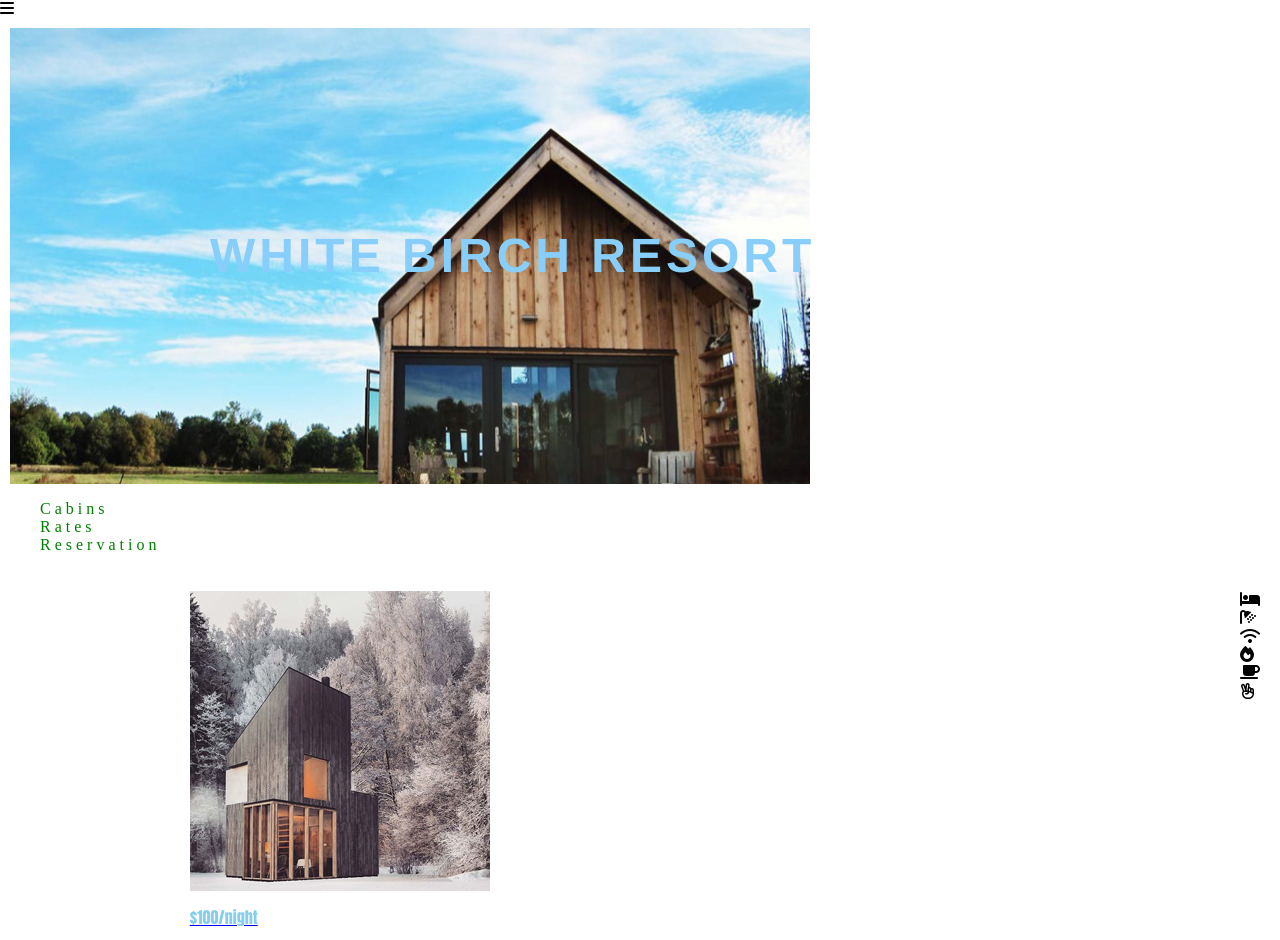
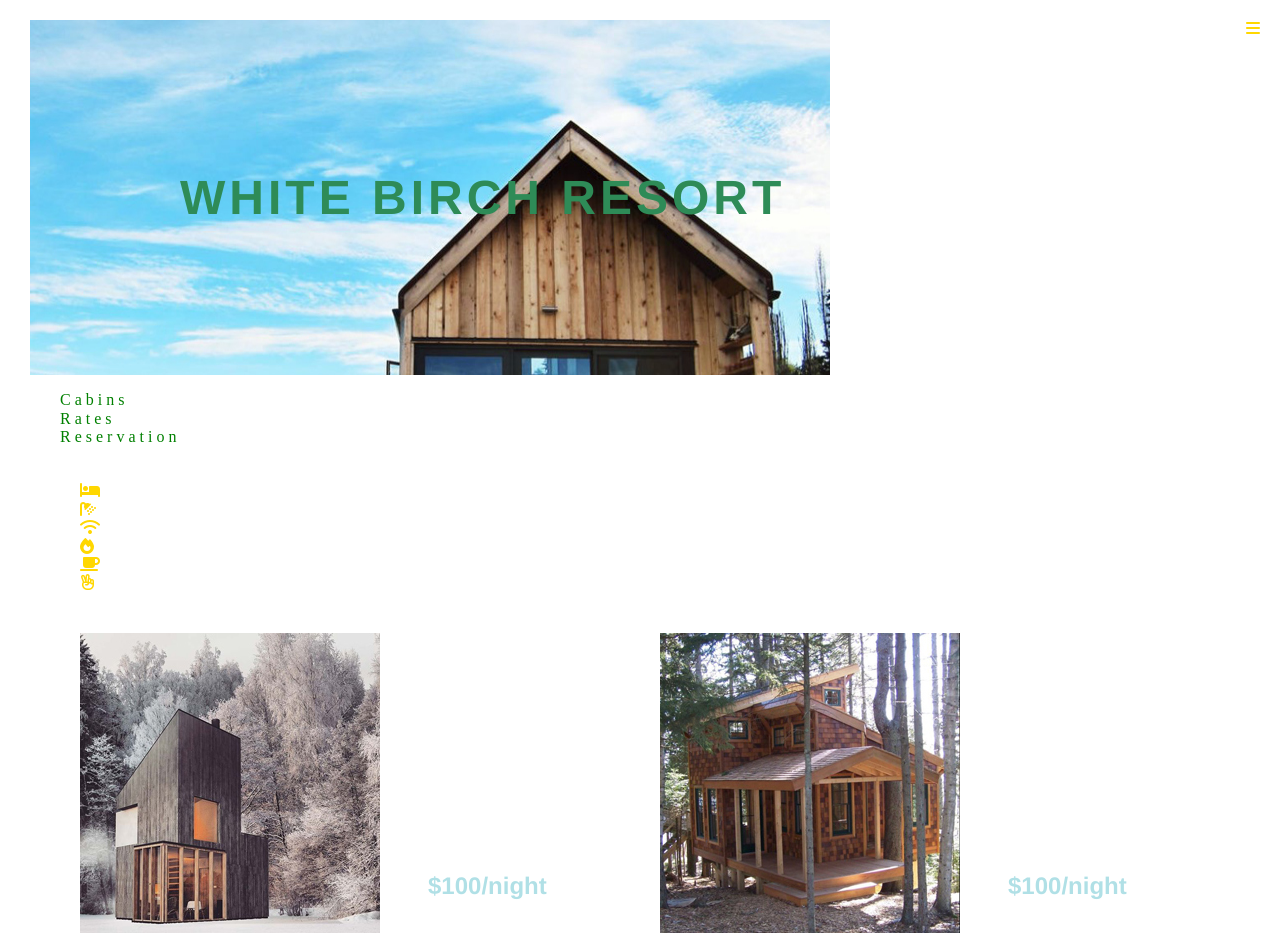
Before and after one commit to anordan/white-birch, a plain HTML site: page white-birch.html in a window 1280 px wide. Shown: the top 940 px of the page. Drawn offline with nearby package versions, Linux system fonts and the light colour scheme.

Commit message:
adding style
thumbnails are in a grid now and footer is in place. added prices to
pics.

```diff
--- a/birch.css
+++ b/birch.css
@@ -7,14 +7,19 @@ html {
     box-sizing: inherit;
 }
 
+body {
+	margin: 20px;
+}
+
 /* head top of page */
 
 h1 {
 	background: url(images/bighead.jpg);
 	background-repeat: no-repeat;
+	width: 100%;
 	margin: 10px;
-	padding: 200px;
-	color: #87CEFA;
+	padding: 150px;
+	color: 	#2E8B57;
 	letter-spacing: 4px;
 	font-size: 3em;
 	font-family: helvetica, sans-serif;
@@ -22,8 +27,9 @@ h1 {
 
 }
 
- .icon fa-bars {
+ nav i {
  	float: right;
+ 	color: #FFD700;
  }
 
 
@@ -31,6 +37,7 @@ h1 {
 
 .navigation {
 	list-style-type: none;
+
 
 }
 
@@ -50,14 +57,55 @@ h1 {
 
 h2, h3 {
 	font-size: 1em;
-	color: #87CEEB;
-	font-family: Impact, Charcoal, sans-serif;
+	color: #008000;
+	font-family: helvetica, sans-serif;
 }
+
+
 
 /* amenities */
 
 .icons ul {
 	list-style-type: none;
-	float: right;
+	float: left;
 	margin: 20px;
+	color: #FFD700;
 }
+
+
+/* cabin thumbnails */
+.gallery {
+	float: left;
+	width: 50%;
+	height: 100%;
+	position: relative;
+
+}
+
+.gallery_images {
+	display: block;
+	position: relative;
+}
+
+.gallery h2 {
+	position: absolute;
+	margin: 0 auto;
+	top: 65%;
+	left: 60%;
+	color: #B0E0E6;
+	font-size: 1.5em;
+
+}
+
+p {
+	text-decoration: none;
+}
+
+/* footer */
+
+footer {
+	clear: both;
+	text-align: center;
+	margin: 5px;
+	padding: 5px;
+}
```
